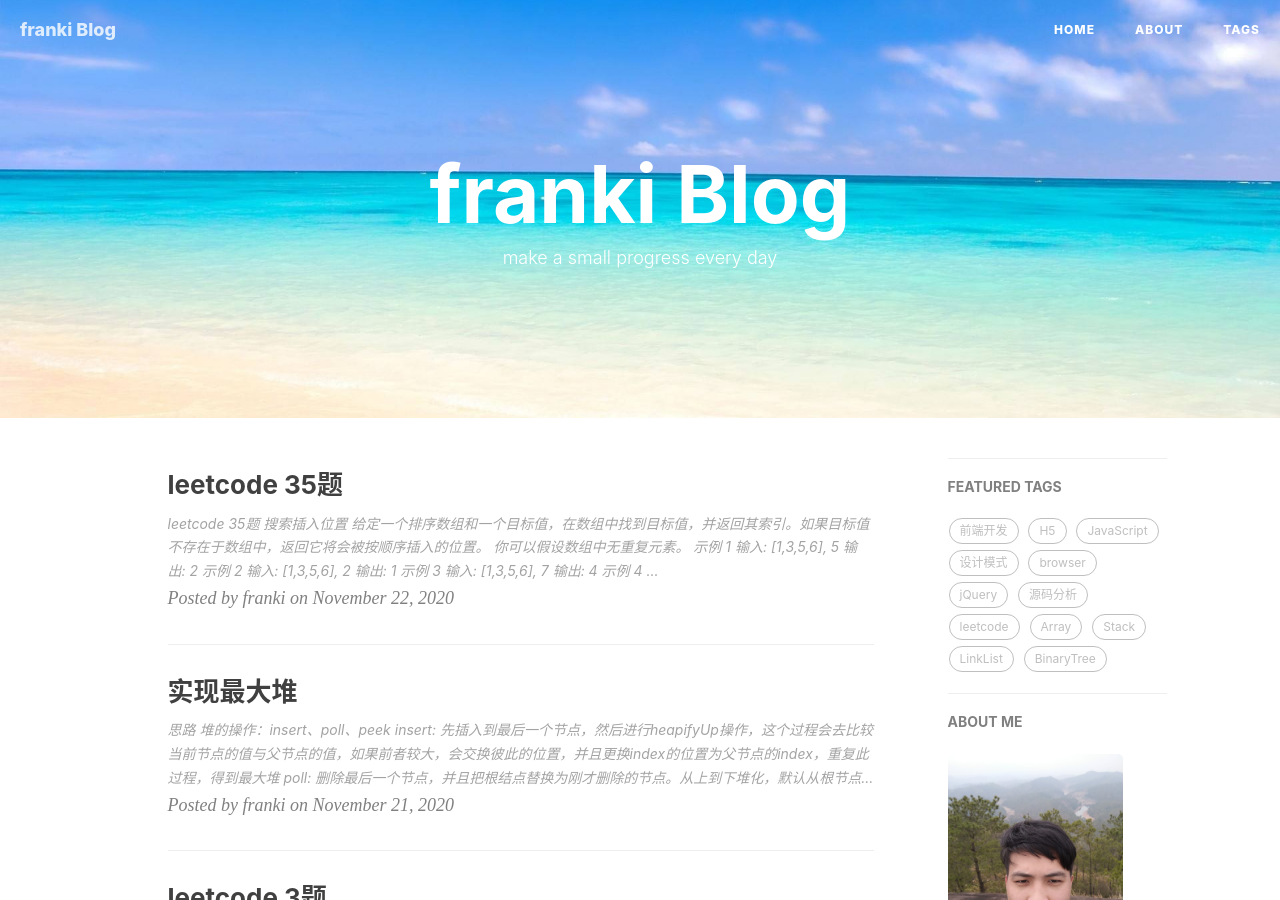
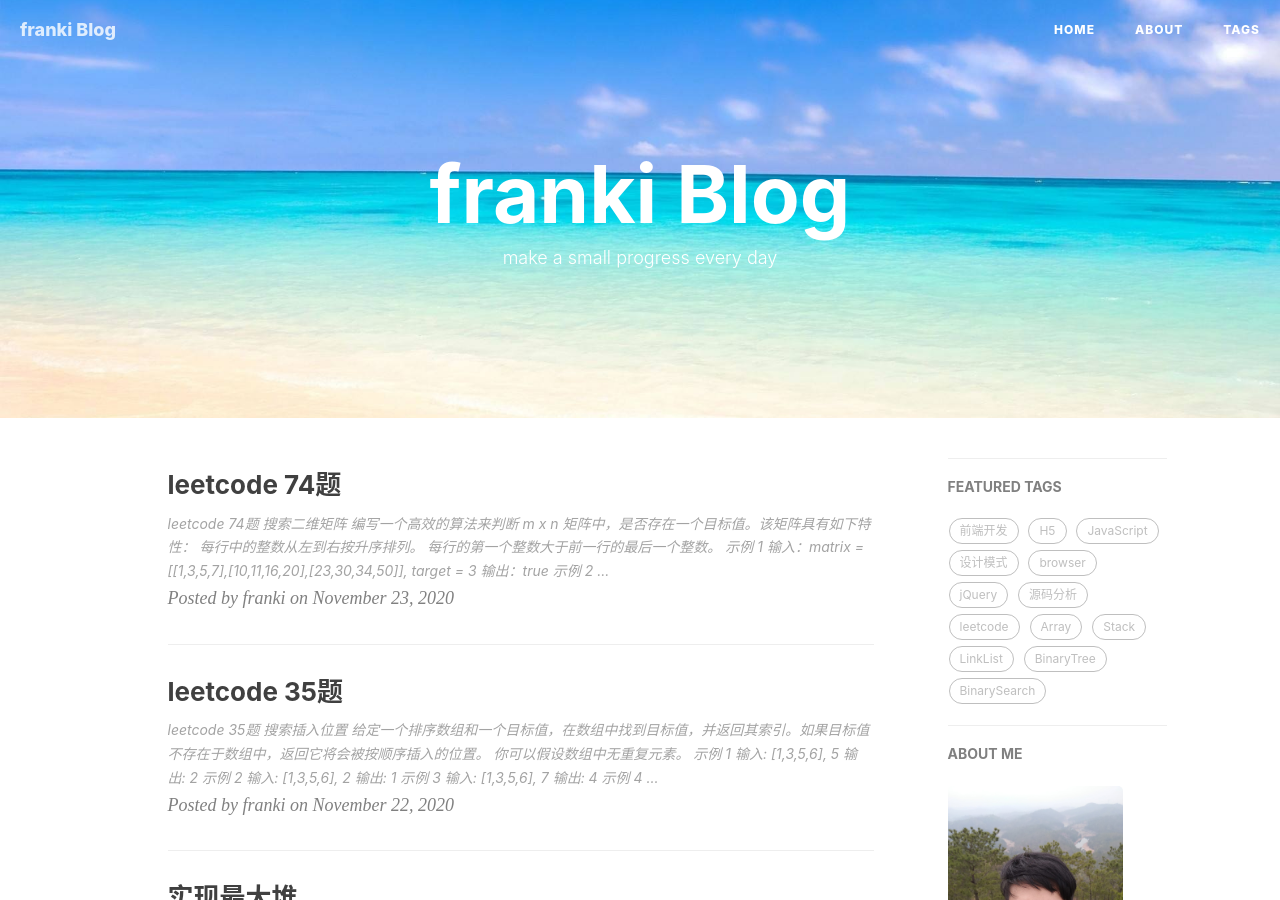
Before and after one commit to NikFranki/NikFranki.github.io, a Jekyll site: the page built from index.html, in a window 1280 px wide and 900 px high. Built offline with Jekyll 4.4.1, drawn with Linux system fonts in a browser that asks for light colours; nearby versions of some CDN libraries; the list of posts is cut into pages by our own code; comment, search, counter and statistics services are not loaded; some of the changed text lies outside the part shown.

Commit message:
add leetcode 74

````diff
--- a/_posts/2020-11-22-leetcode35.md
+++ b/_posts/2020-11-22-leetcode35.md
@@ -74,4 +74,4 @@ var searchInsert = function(nums, target) {
 ### 复杂度分析
 
 - 时间复杂度: O(logn)
-- 空间复杂度: O(n)
+- 空间复杂度: O(1)
--- /dev/null
+++ b/_posts/2020-11-23-leetcode74.md
@@ -0,0 +1,73 @@
+---
+layout:     post
+title:      "leetcode 74题"
+subtitle:   ""
+date:       2020-11-23
+author:     "franki"
+header-img: ""
+catalog: true
+tags:
+    - leetcode
+    - BinarySearch
+---
+
+## leetcode 74题 搜索二维矩阵
+
+编写一个高效的算法来判断 m x n 矩阵中，是否存在一个目标值。该矩阵具有如下特性：
+
+- 每行中的整数从左到右按升序排列。
+- 每行的第一个整数大于前一行的最后一个整数。
+
+示例 1
+
+```bash
+输入：matrix = [[1,3,5,7],[10,11,16,20],[23,30,34,50]], target = 3
+输出：true
+```
+
+示例 2
+
+```bash
+输入：matrix = [[1,3,5,7],[10,11,16,20],[23,30,34,50]], target = 13
+输出：false
+```
+
+示例 3
+
+```bash
+输入：matrix = [], target = 0
+输出：false
+```
+
+### 思路
+
+利用二分法，把矩阵想像成一个数组，从数组里面去寻找target
+
+### 代码
+
+```js
+var searchMatrix = function(matrix, target) {
+    let m = matrix.length;
+    if (m == 0) return false;
+    let n = matrix[0].length;
+
+    // 二分查找
+    let left = 0, right = m * n - 1;
+    let pivotIdx, pivotElement;
+    while (left <= right) {
+      pivotIdx = (left + right) >> 1;
+      pivotElement = matrix[Math.floor(pivotIdx / n)][pivotIdx % n];
+      if (target == pivotElement) return true;
+      else {
+        if (target < pivotElement) right = pivotIdx - 1;
+        else left = pivotIdx + 1;
+      }
+    }
+    return false;
+};
+```
+
+### 复杂度分析
+
+- 时间复杂度: O(logmn)
+- 空间复杂度: O(1)
````
